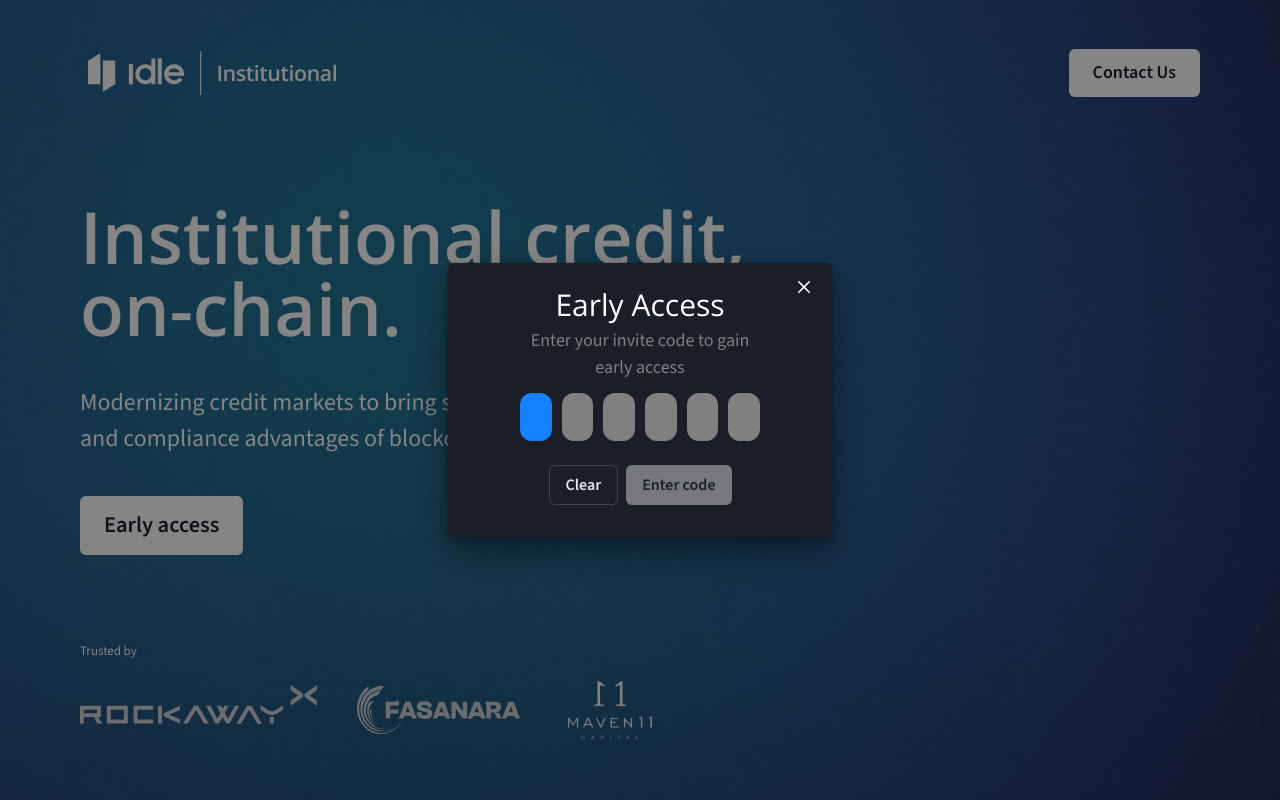
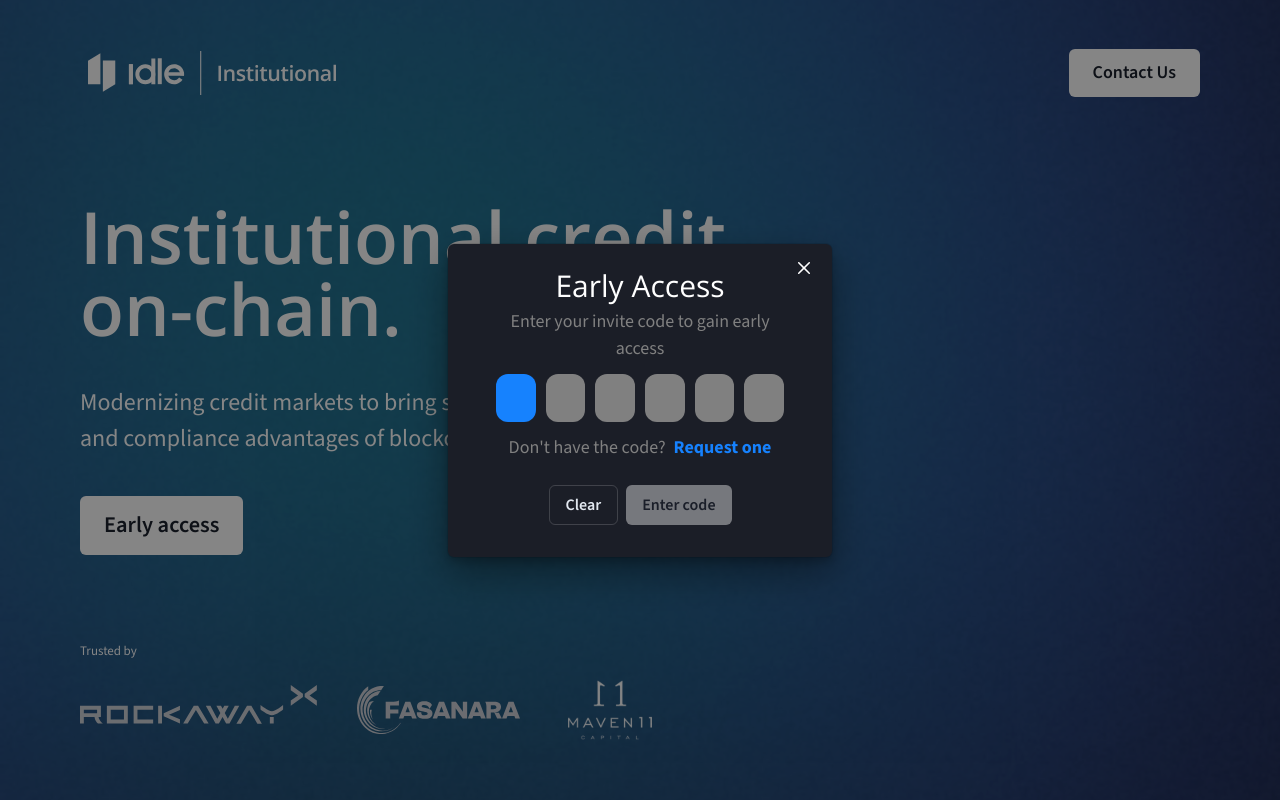
Before and after one commit to Idle-Labs/idle-institutional-landing, a Next.js app: page / in a window 1280 px wide. Both pictures are taken after a click on the button "Early access". Built offline with nearby package versions, Linux system fonts and the light colour scheme.

Commit message:
Update contact us url

```diff
--- a/src/app/components/modal.tsx
+++ b/src/app/components/modal.tsx
@@ -9,6 +9,7 @@ import {
   Heading,
   Text,
   Button,
+  Link,
 } from '@chakra-ui/react'
 import {
   ChangeEvent,
@@ -142,7 +143,7 @@ export default function CustomModal({ isOpen, onClose }: CustomModalParams) {
           <Text fontSize="lg" textAlign="center" mb="3" color="grey">
             Enter your invite code to gain early access
           </Text>
-          <HStack spacing="10px" justifyContent="center">
+          <HStack spacing="10px" justifyContent="center" paddingX={2}>
             {[...Array(VAULT_CODE_LENGTH)].map((_, index) => (
               <CustomInput
                 key={index}
@@ -158,6 +159,20 @@ export default function CustomModal({ isOpen, onClose }: CustomModalParams) {
               ></CustomInput>
             ))}
           </HStack>
+          <HStack justifyContent={'center'} mt={3}>
+            <Text fontSize="lg" textAlign="center" color="grey">
+              Don&apos;t have the code?
+            </Text>
+            <Link
+              fontSize={'lg'}
+              target="_blank"
+              href="https://tally.so/r/mYY210"
+              fontWeight={'bold'}
+              color={'primary'}
+            >
+              Request one
+            </Link>
+          </HStack>
         </ModalBody>
         <ModalFooter justifyContent="center" gap={2}>
           <Button variant="outline" onClick={reset}>
--- a/src/app/page.tsx
+++ b/src/app/page.tsx
@@ -47,7 +47,7 @@ export default function Home() {
 
           <Button
             as="a"
-            href="https://discord.com/invite/mpySAJp"
+            href="https://tally.so/r/mYY210"
             target="_blank"
             size="lg"
           >
--- a/src/app/theme.tsx
+++ b/src/app/theme.tsx
@@ -78,7 +78,7 @@ export const theme = extendTheme({
       baseStyle: {
         dialog: {
           bg: 'dark',
-          padding: '1rem 3rem',
+          padding: '1rem',
         },
       },
       variants: {
```
